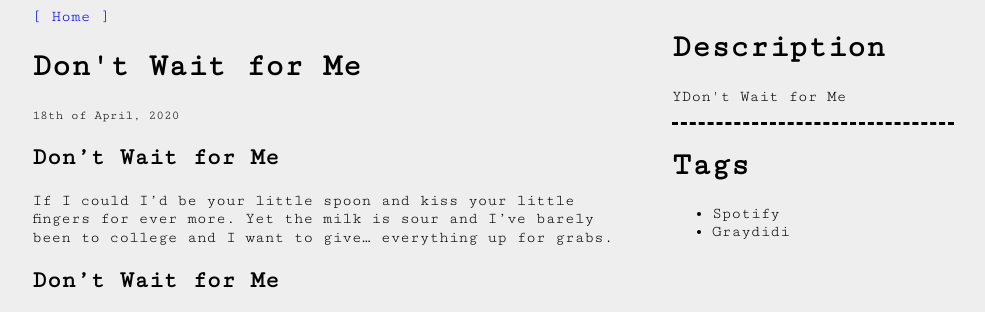
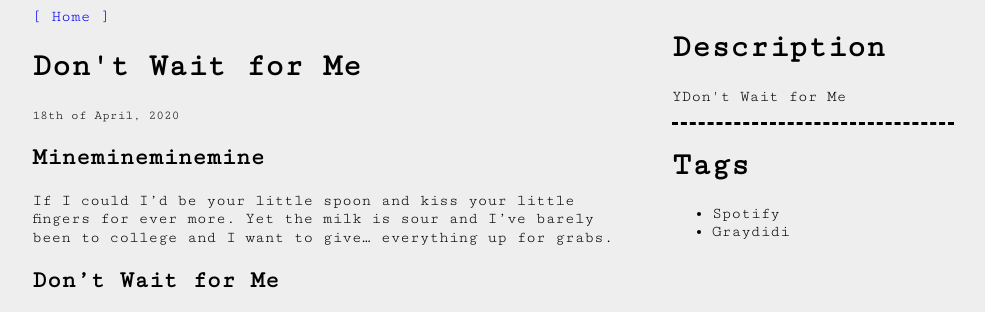
Before and after one commit to sodanovels/demonmusic, a Jekyll site: the page built from _posts/2020-04-18-dont-wait-for-me.md, in a window 1280 px wide, cut to the strip 0-312 px from the top of the page. Shown: the whole strip, without its empty margins (147-1132 px from the left). Built offline with Jekyll 4.4.1, drawn with Linux system fonts in a browser that asks for light colours; nearby versions of some CDN libraries.

Commit message:
Update 2020-04-18-dont-wait-for-me.md

```diff
--- a/_posts/2020-04-18-dont-wait-for-me.md
+++ b/_posts/2020-04-18-dont-wait-for-me.md
@@ -6,7 +6,7 @@ tags:
 desc: YDon't Wait for Me
 layout: post
 ---
-## Don't Wait for Me
+## Minemineminemine
 If I could I'd be your little spoon and kiss your little fingers for ever more. Yet the milk is sour and I've barely been to college and I want to give... everything up for grabs.
 <!-- more -->
 
```
